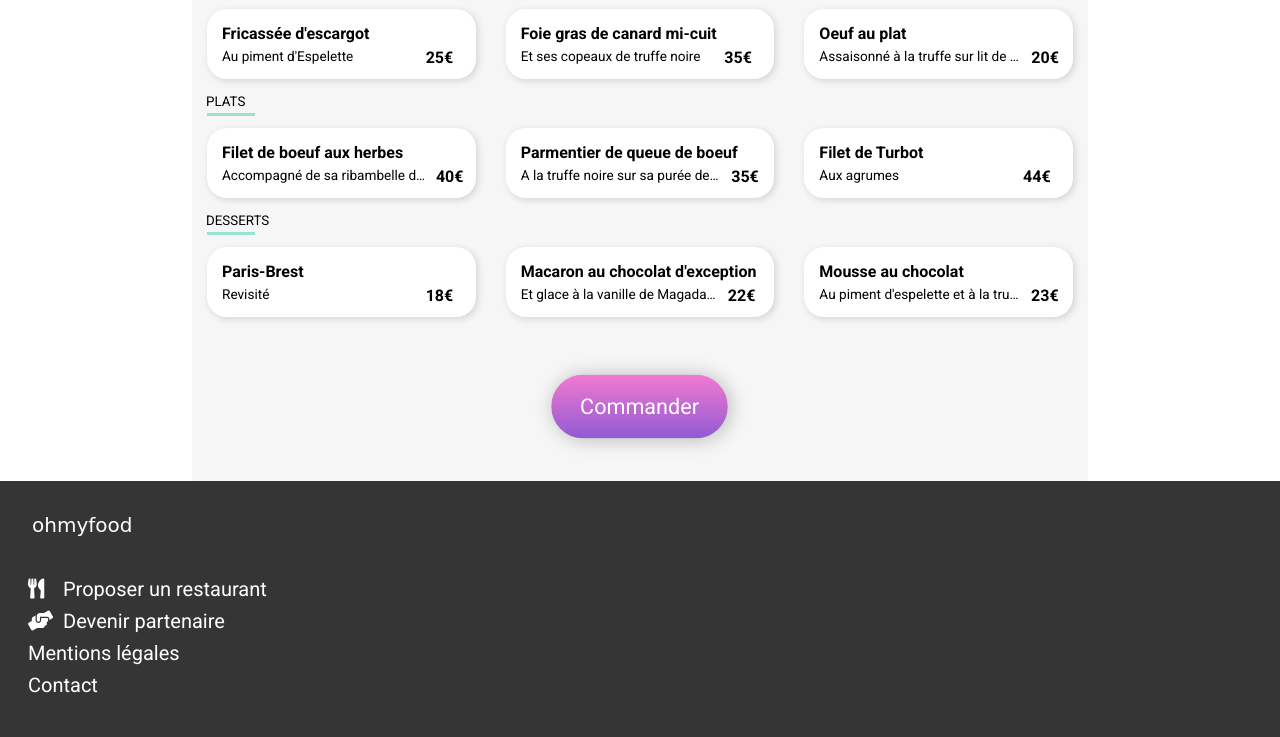
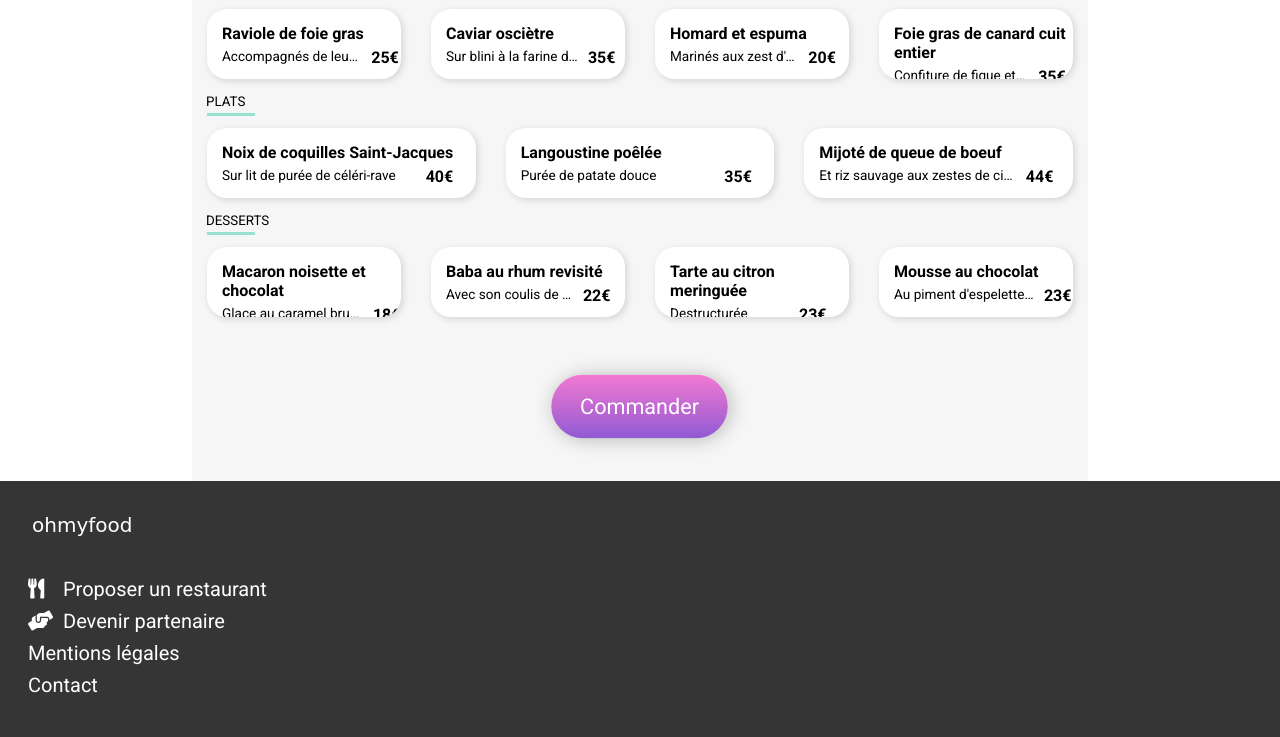
Before and after one commit to SBillie/SandrineBillie_3_16112021, a plain HTML site: page Pages/lanoteenchantee-menu.html in a window 1280 px wide. Shown: the part 599-1336 px from the top of the page. Drawn offline with Linux system fonts and the light colour scheme; a web font is replaced by a local one.

Commit message:
lanoteenchantee html et css

```diff
--- a/Pages/lanoteenchantee-menu.html
+++ b/Pages/lanoteenchantee-menu.html
@@ -34,21 +34,21 @@
     <!-- Restau_menu_lapalette logo-->
 
    <section class="restau_1_img">
-            <img src="../MaquettesOhmyfood/images/restaurants/lapalette.jpg"
+            <img src="../MaquettesOhmyfood/images/restaurants/lanoteenchantee.jpg"
                       alt="saladelegumes">
    </section>
 
-   <!-- Menu lapalette title et coeur animé -->
+   <!-- Menu noteecnhantee title et coeur animé -->
    <main class="restau_submenus">
     <section class="restau_1_container">
         <div class="restau_1_header">
-            <h2>La palette du goût</h2>
+            <h2>La note enchantée</h2>
             <i class="far fa-heart"></i>
             <i class="fas fa-heart"></i>
          </div>
     </section>
 
-    <!-- Menu lapalette entrees -->
+    <!-- Menu lanoteenchantee entrees -->
     <section class="menus_container">
         <h2>Entrées</h2>
         <div class="menus_container_underline"></div>
@@ -56,9 +56,9 @@
 
     <article class="menus_container_all">
         <div class="menus_container_bloc">
-                <h3 class="menus_container_food">Fricassée d'escargot</h3>
+                <h3 class="menus_container_food">Raviole de foie gras</h3>
                 <div class="menus_container_titleprice">
-                    <p class="menus_container_title">Au piment d'Espelette</p>
+                    <p class="menus_container_title">Accompagnés de leur crème à la truffe</p>
                     <p class="menus_container_price">25€</p>
                 </div>
                 <div class="menus_container_check">
@@ -68,9 +68,9 @@
 
 
         <div class="menus_container_bloc">
-            <h3 class="menus_container_food">Foie gras de canard mi-cuit</h3>
+            <h3 class="menus_container_food">Caviar osciètre</h3>
             <div class="menus_container_titleprice">
-                <p class="menus_container_title">Et ses copeaux de truffe noire</p>
+                <p class="menus_container_title">Sur blini à la farine de blé noir</p>
                 <p class="menus_container_price">35€</p>
             </div>
             <div class="menus_container_check">
@@ -79,9 +79,9 @@
         </div>
 
         <div class="menus_container_bloc">
-            <h3 class="menus_container_food">Oeuf au plat</h3>
+            <h3 class="menus_container_food">Homard et espuma</h3>
             <div class="menus_container_titleprice">
-                <p class="menus_container_title">Assaisonné à la truffe sur lit de poireaux</p>
+                <p class="menus_container_title">Marinés aux zest d'orange</p>
                 <p class="menus_container_price">20€</p>
             </div>
             <div class="menus_container_check">
@@ -89,9 +89,20 @@
             </div>
     </div>
 
+    <div class="menus_container_bloc">
+        <h3 class="menus_container_food">Foie gras de canard cuit entier</h3>
+        <div class="menus_container_titleprice">
+            <p class="menus_container_title">Confiture de figue et pain toasté</p>
+            <p class="menus_container_price">35€</p>
+        </div>
+        <div class="menus_container_check">
+            <i class="fas fa-check-circle"></i>
+        </div>
+    </div>
+
     </article>
 
-     <!-- Menu lapalette plats principaux -->
+     <!-- Menu lanoteecnhantee plats principaux -->
 
      <section class="menus_container">
         <h2>Plats</h2>
@@ -100,9 +111,9 @@
 
      <article class="menus_container_all">
         <div class="menus_container_bloc">
-                <h3 class="menus_container_food">Filet de boeuf aux herbes</h3>
+                <h3 class="menus_container_food">Noix de coquilles Saint-Jacques</h3>
                 <div class="menus_container_titleprice">
-                    <p class="menus_container_title">Accompagné de sa ribambelle de légumes</p>
+                    <p class="menus_container_title">Sur lit de purée de céléri-rave</p>
                     <p class="menus_container_price">40€</p>
                 </div>
                 <div class="menus_container_check">
@@ -112,9 +123,9 @@
 
 
         <div class="menus_container_bloc">
-            <h3 class="menus_container_food">Parmentier de queue de boeuf</h3>
+            <h3 class="menus_container_food">Langoustine poêlée</h3>
             <div class="menus_container_titleprice">
-                <p class="menus_container_title">A la truffe noire sur sa purée de panais</p>
+                <p class="menus_container_title">Purée de patate douce</p>
                 <p class="menus_container_price">35€</p>
             </div>
             <div class="menus_container_check">
@@ -123,9 +134,9 @@
         </div>
 
         <div class="menus_container_bloc">
-            <h3 class="menus_container_food">Filet de Turbot</h3>
+            <h3 class="menus_container_food">Mijoté de queue de boeuf</h3>
             <div class="menus_container_titleprice">
-                <p class="menus_container_title">Aux agrumes</p>
+                <p class="menus_container_title">Et riz sauvage aux zestes de citron</p>
                 <p class="menus_container_price">44€</p>
             </div>
             <div class="menus_container_check">
@@ -145,9 +156,9 @@
 
      <article class="menus_container_all">
         <div class="menus_container_bloc">
-                <h3 class="menus_container_food">Paris-Brest</h3>
+                <h3 class="menus_container_food">Macaron noisette et chocolat</h3>
                 <div class="menus_container_titleprice">
-                    <p class="menus_container_title">Revisité</p>
+                    <p class="menus_container_title">Glace au caramel brun et sel de Guérande</p>
                     <p class="menus_container_price">18€</p>
                 </div>
                 <div class="menus_container_check">
@@ -157,10 +168,21 @@
 
 
         <div class="menus_container_bloc">
-            <h3 class="menus_container_food">Macaron au chocolat d'exception</h3>
+            <h3 class="menus_container_food">Baba au rhum revisité</h3>
             <div class="menus_container_titleprice">
-                <p class="menus_container_title">Et glace à la vanille de Magadascar</p>
+                <p class="menus_container_title">Avec son coulis de citron</p>
                 <p class="menus_container_price">22€</p>
+            </div>
+            <div class="menus_container_check">
+                <i class="fas fa-check-circle"></i>
+            </div>
+        </div>
+
+        <div class="menus_container_bloc">
+            <h3 class="menus_container_food">Tarte au citron meringuée</h3>
+            <div class="menus_container_titleprice">
+                <p class="menus_container_title">Destructurée</p>
+                <p class="menus_container_price">23€</p>
             </div>
             <div class="menus_container_check">
                 <i class="fas fa-check-circle"></i>
@@ -176,7 +198,7 @@
             <div class="menus_container_check">
                 <i class="fas fa-check-circle"></i>
             </div>
-    </div>
+        </div>
 
     </article>
 
```
